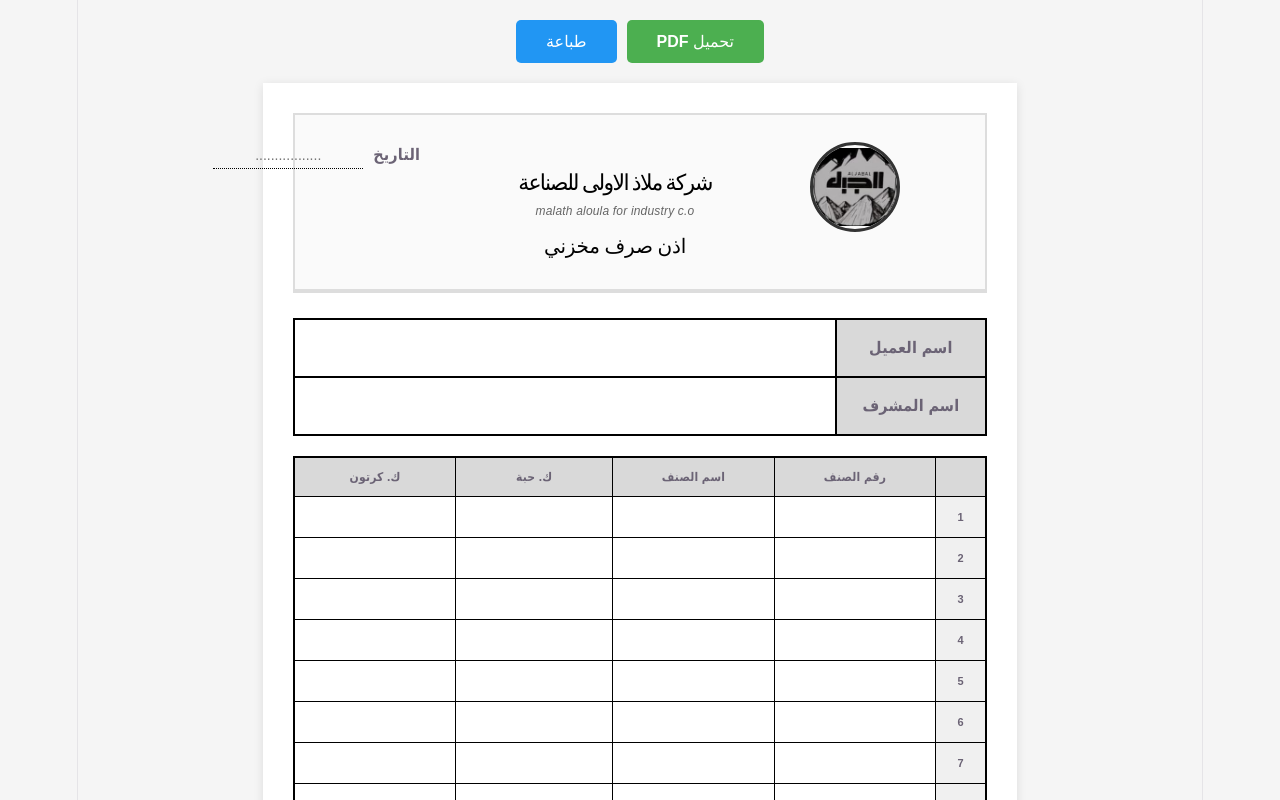
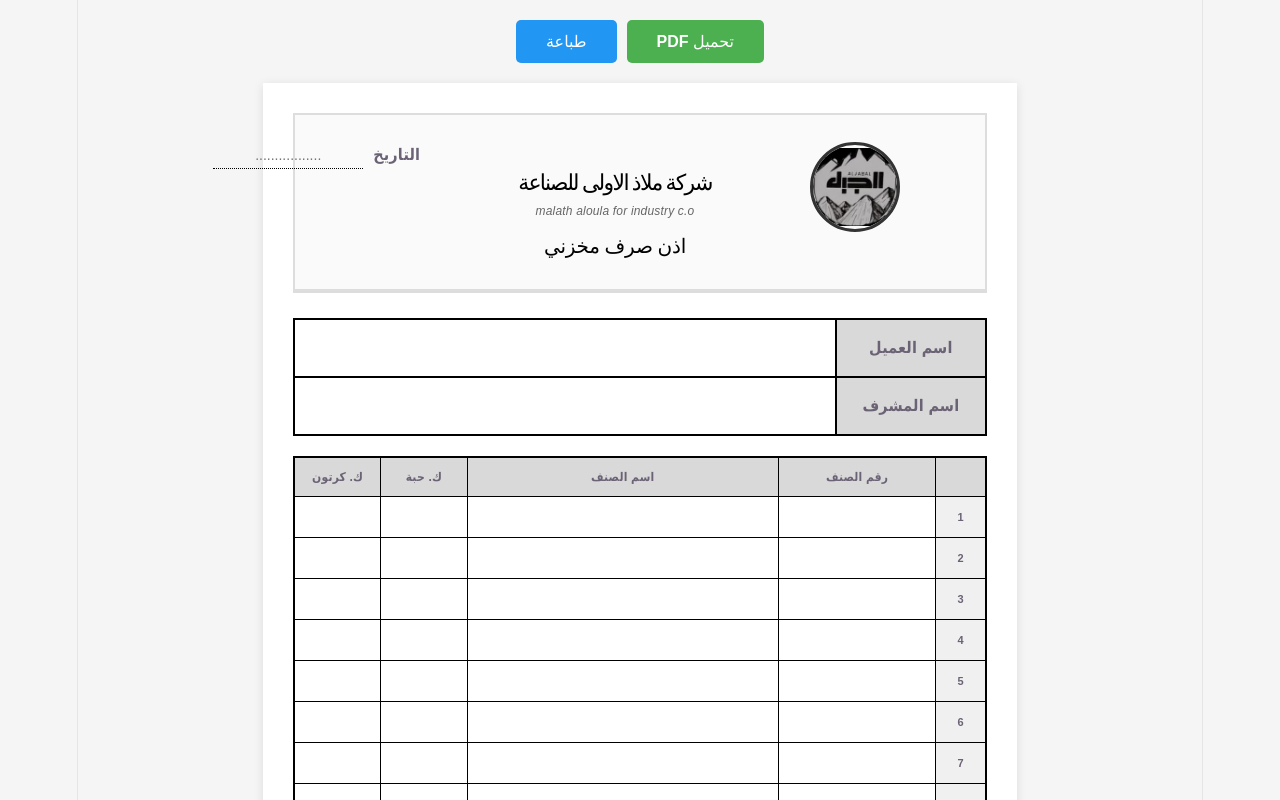
Before and after one commit to uzairsarwar3423/warehouse-slip, a React (Vite) app: page / in a window 1280 px wide. Shown: the top 800 px of the page. Built offline with nearby package versions, Linux system fonts and the light colour scheme.

Commit message:
large colomn

```diff
--- a/src/WarehouseForm.css
+++ b/src/WarehouseForm.css
@@ -228,6 +228,21 @@
   text-align: center;
 }
 
+.items-table th:nth-child(3),
+.items-table td:nth-child(3) {
+  width: 45%;
+}
+
+.items-table th:nth-child(4),
+.items-table td:nth-child(4) {
+  width: 12.5%;
+}
+
+.items-table th:nth-child(5),
+.items-table td:nth-child(5) {
+  width: 12.5%;
+}
+
 .items-table td {
   border: 1px solid #000;
   padding: 4px 2px;
@@ -456,6 +471,21 @@
     page-break-inside: avoid !important;
   }
 
+  .items-table th:nth-child(3),
+  .items-table td:nth-child(3) {
+    width: 45% !important;
+  }
+
+  .items-table th:nth-child(4),
+  .items-table td:nth-child(4) {
+    width: 12.5% !important;
+  }
+
+  .items-table th:nth-child(5),
+  .items-table td:nth-child(5) {
+    width: 12.5% !important;
+  }
+
   /* No scaling issues */
   input, textarea {
     border: none !important;
```
Also changed, not shown: 1 other file (tests, documents, lock files or other folders).
